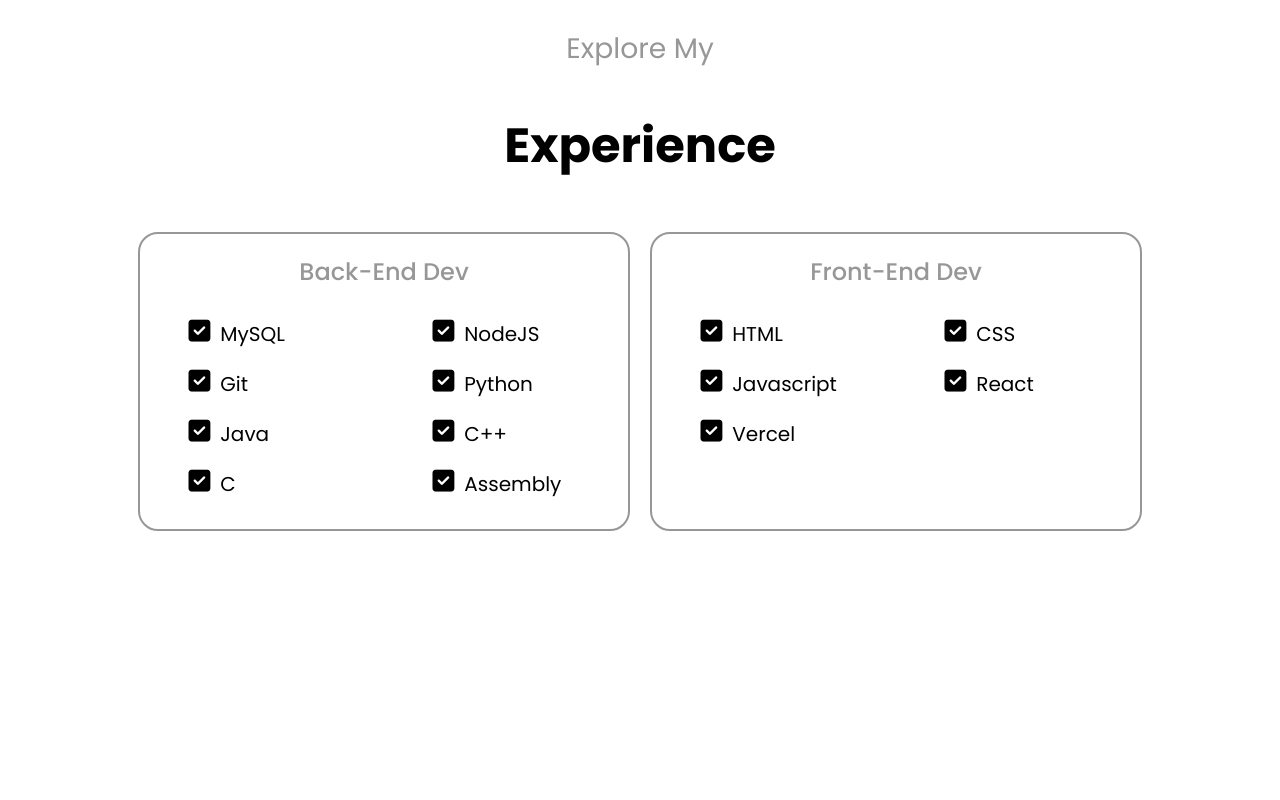
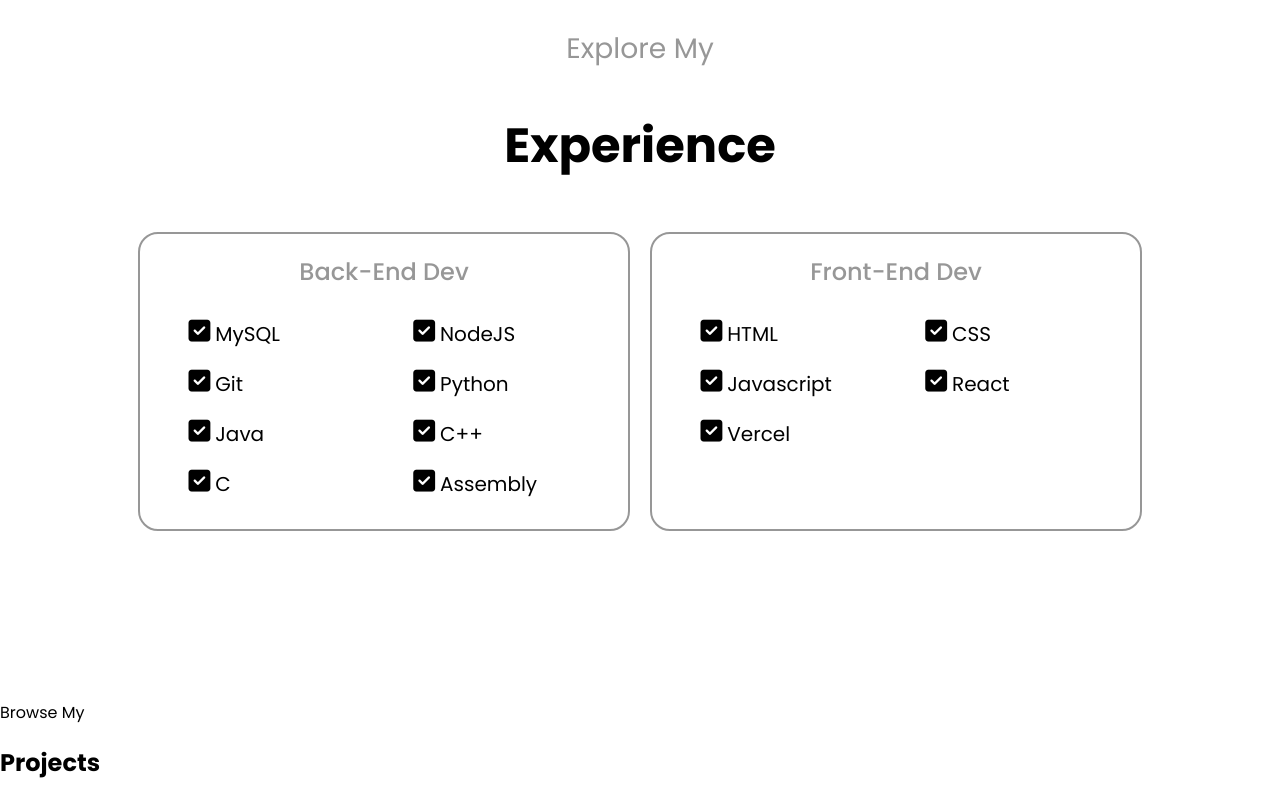
Before and after one commit to JSenk347/portfolio-fe, a React (Vite) app: page / in a window 1280 px wide. Shown: the part 1948-2748 px from the top of the page. Before the commit the page ends 2632 px from the top, so only its background shows below. Built offline with nearby package versions, Linux system fonts and the light colour scheme.

Commit message:
created the starting projects section

```diff
--- a/src/App.jsx
+++ b/src/App.jsx
@@ -2,6 +2,7 @@
 import Profile from "./components/profile/Profile";
 import About from "./components/about/About";
 import XP from "./components/experience/XP";
+import Projects from "./components/projects/Projects";
 
 function App() {
 
@@ -19,6 +20,9 @@
     <section id="experience">
       <XP/>
     </section>
+    <section id="projects">
+      <Projects/>
+    </section>
     </>
   )
 }
--- a/src/components/experience/XP.module.css
+++ b/src/components/experience/XP.module.css
@@ -1,9 +1,10 @@
 .xpCardsContainer {
     display: flex;
     justify-content: space-evenly;
+    align-content: center;
     flex-wrap: nowrap;
-    margin-left: 20vw;
-    margin-right: 20vw;
+    margin-left: 15vw;
+    margin-right: 15vw;
     width: 80%;
 }
 .xpContainer{
@@ -46,10 +47,8 @@
 }
 
 /* Mobile-L Styling */
-@media (max-width: 425px) {
+@media screen and (max-width: 424px) {
     .xpCardsContainer {
         flex-wrap: wrap;
-        margin-left: 20px;
-        margin-right: 20px;
     }
 }
--- a/src/components/experience/xp-card/XPCard.module.css
+++ b/src/components/experience/xp-card/XPCard.module.css
@@ -14,7 +14,6 @@
   /*Grid - S*/
 .skillsContainer {
     display: grid;
-    column-gap: 3vw;
     grid-template-columns: repeat(2, 1fr);
     padding-left: 3vw;
     padding-bottom: 20px;
@@ -22,7 +21,7 @@
 .skill {
     list-style: none;
     display: flex;
-    gap: 10px;
+    gap: 5px;
     padding: 10px
 }
 /*Grid - E*/
--- /dev/null
+++ b/src/components/projects/Projects.jsx
@@ -0,0 +1,24 @@
+import ProjectCard from "./project-card/ProjectCard.jsx"
+import styles from "./Projects.module.css"
+
+const Projects = () => {
+    return (
+        <div className={styles.projectsContainer}>
+            <div className={styles.headerContainer}>
+                <p>Browse My</p>
+                <h1>Projects</h1>
+
+                {/* UP NEXT:
+                    - Design a project card
+                        - Figure out how a "sneaky window" would work after clicking a projects to view it
+                    - Place the projectCards in a carasoul
+                    - Take the project data from a projects.json
+                        - See resources for reading a json file in JS
+                    -
+                */}
+            </div>
+        </div>
+    );
+}
+
+export default Projects
--- /dev/null
+++ b/src/components/projects/Projects.module.css
@@ -0,0 +1,3 @@
+.projectsContainer{
+
+}
--- /dev/null
+++ b/src/components/projects/project-card/ProjectCard.jsx
@@ -0,0 +1,7 @@
+
+const ProjectCard = () => {
+
+
+}
+
+export default ProjectCard
```
Also changed, not shown: src/components/projects/project-card/ProjectCard.module.css (added).
